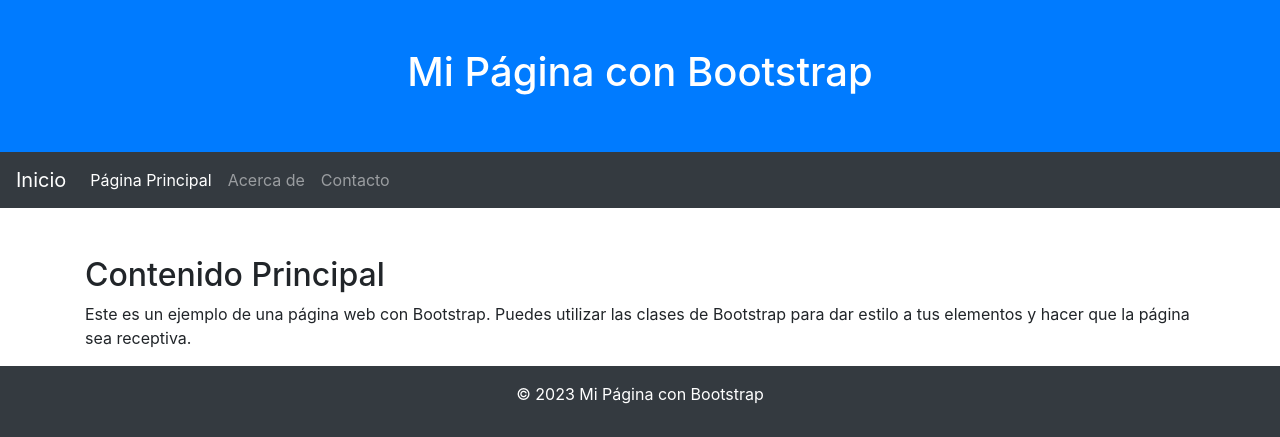
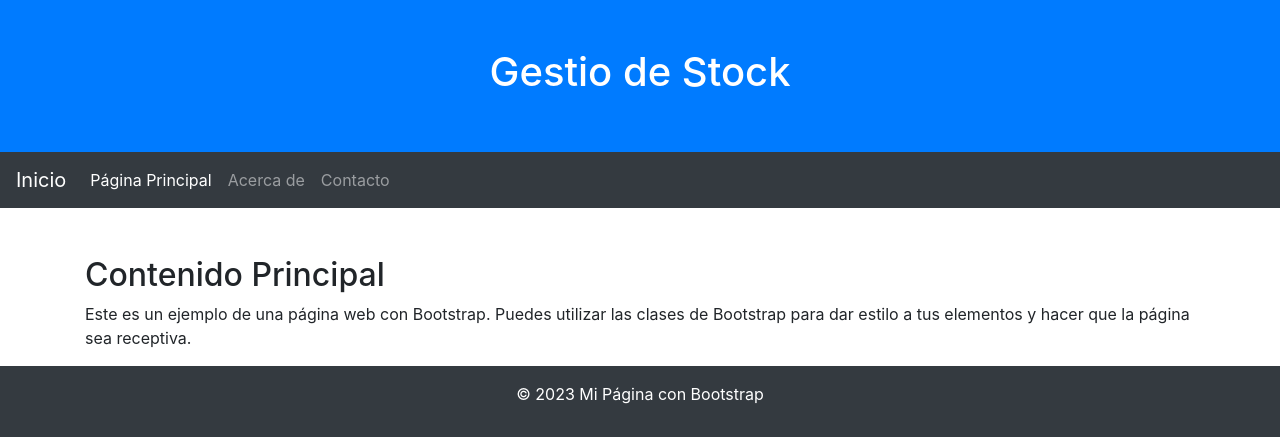
Before and after one commit to 1vaitor10/gestio_stock_php, a PHP site: page / in a window 1280 px wide. Shown: the top 437 px of the page. Run offline with PHP 8.4, Linux system fonts and the light colour scheme.

Commit message:
canviar el titul del de la pagina

```diff
--- a/index.php
+++ b/index.php
@@ -3,7 +3,7 @@
 <head>
     <meta charset="UTF-8">
     <meta name="viewport" content="width=device-width, initial-scale=1.0">
-    <title>Mi Página con Bootstrap</title>
+    <title>Gestio de Stock</title>
     <!-- Enlace al archivo CSS de Bootstrap -->
     <link rel="stylesheet" href="https://stackpath.bootstrapcdn.com/bootstrap/4.3.1/css/bootstrap.min.css">
     <!-- Agrega aquí tus enlaces a hojas de estilo personalizadas si es necesario -->
@@ -11,7 +11,7 @@
 <body>
 
     <header class="bg-primary text-white text-center py-5">
-        <h1>Mi Página con Bootstrap</h1>
+        <h1>Gestio de Stock</h1>
     </header>
 
     <nav class="navbar navbar-expand-lg navbar-dark bg-dark">
```
